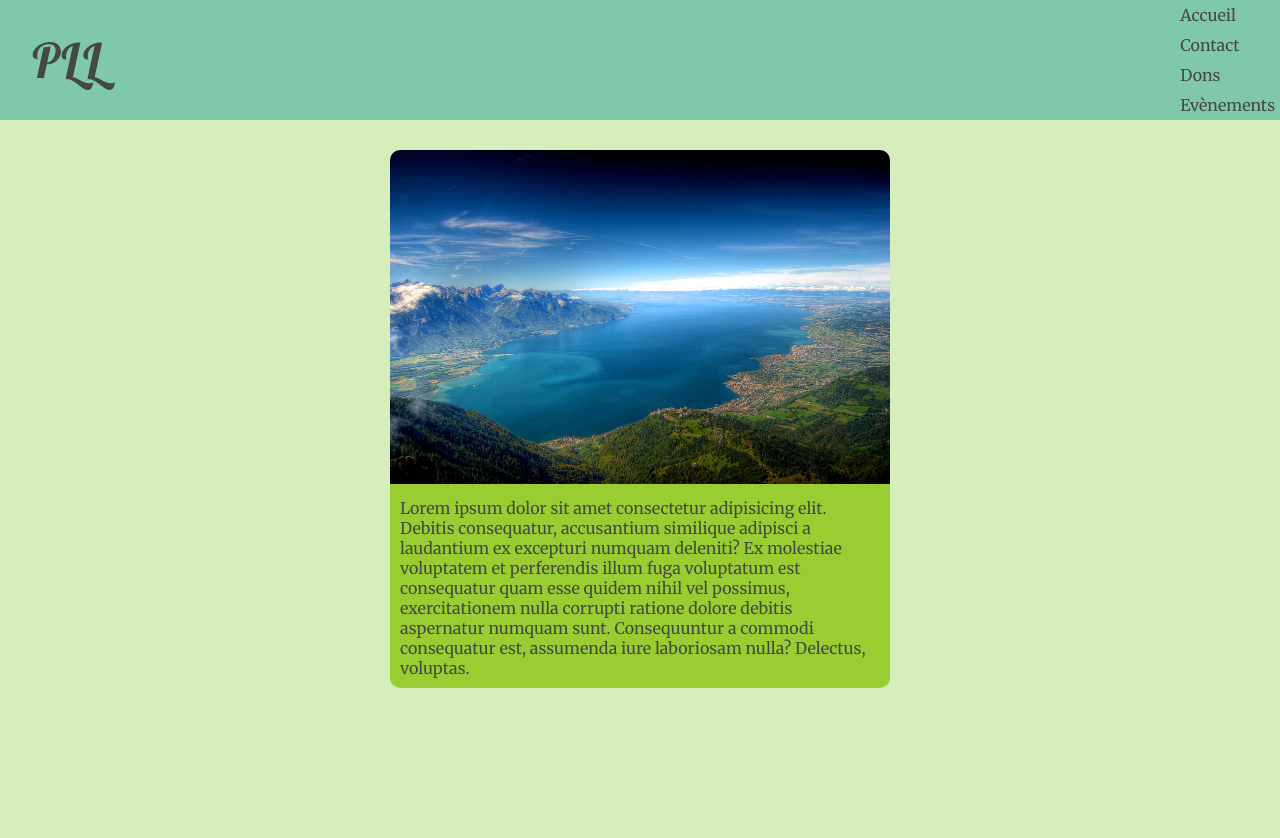
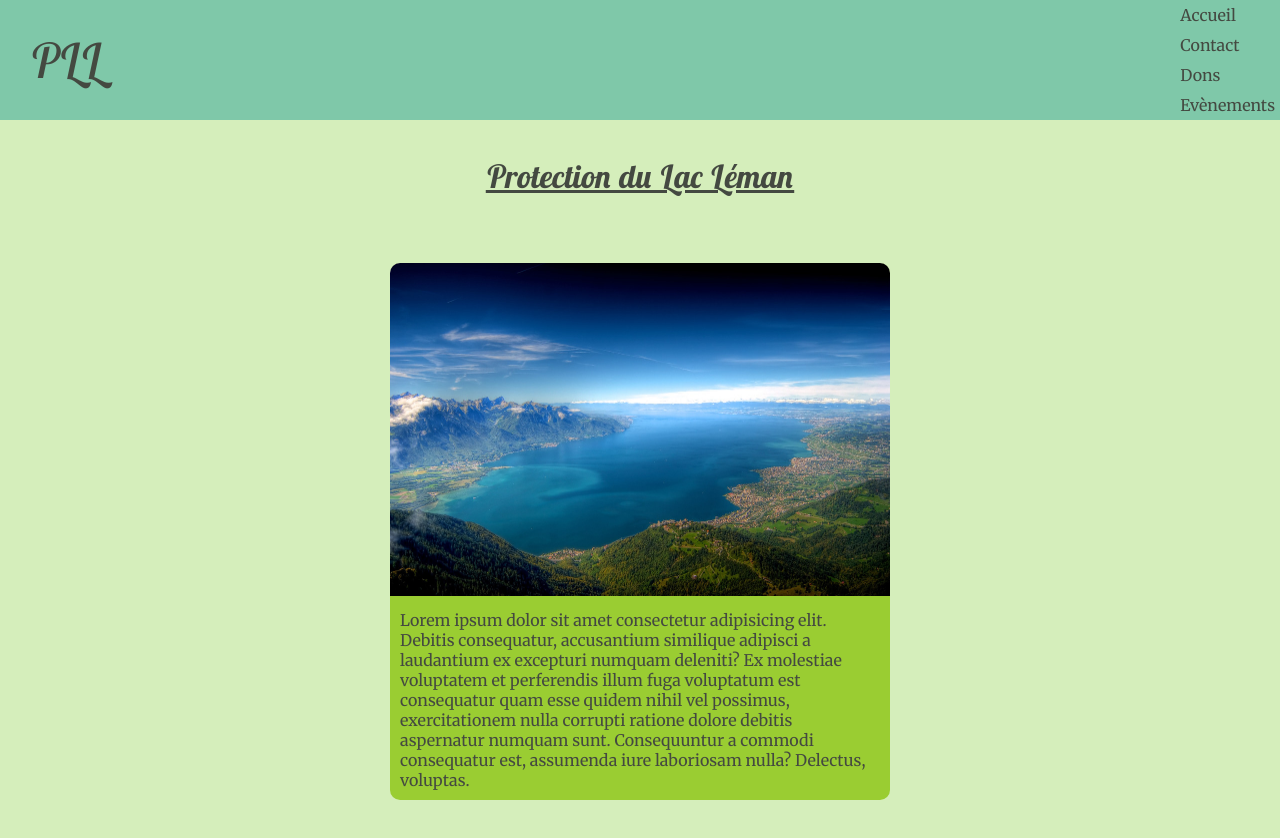
Before and after one commit to kombryan/1ere_evaluation, a plain HTML site: page index.html in a window 1280 px wide. Drawn offline with Linux system fonts and the light colour scheme.

Commit message:
ajout du titre de la page

```diff
--- a/css/style.css
+++ b/css/style.css
@@ -79,3 +79,11 @@ main img {
 section.presentation .description {
     padding: 10px;
 }
+
+h1 {
+    font-family: 'Lobster Two', cursive;
+    display: flex;
+    justify-content: center;
+    text-decoration: underline;
+    padding: 15px;
+}
--- a/index.html
+++ b/index.html
@@ -14,7 +14,7 @@
     <body>
         <header>
             <nav class="menu">
-                <h1 class="logo"><a href="#">PLL</a></h1>
+                <div class="logo"><a href="#">PLL</a></div>
                 <div class="main_pages">
                     <a class="items" href="#">Accueil</a>
                     <a class="items" href="#">Contact</a>
@@ -23,6 +23,7 @@
                 </div>
             </nav>
         </header>
+        <h1>Protection du Lac Léman</h1>
         <main>
             <section class="presentation">
                 <img src="./images/lac_leman_hauteur.jpg" alt="lac léman vue de haut">
```
